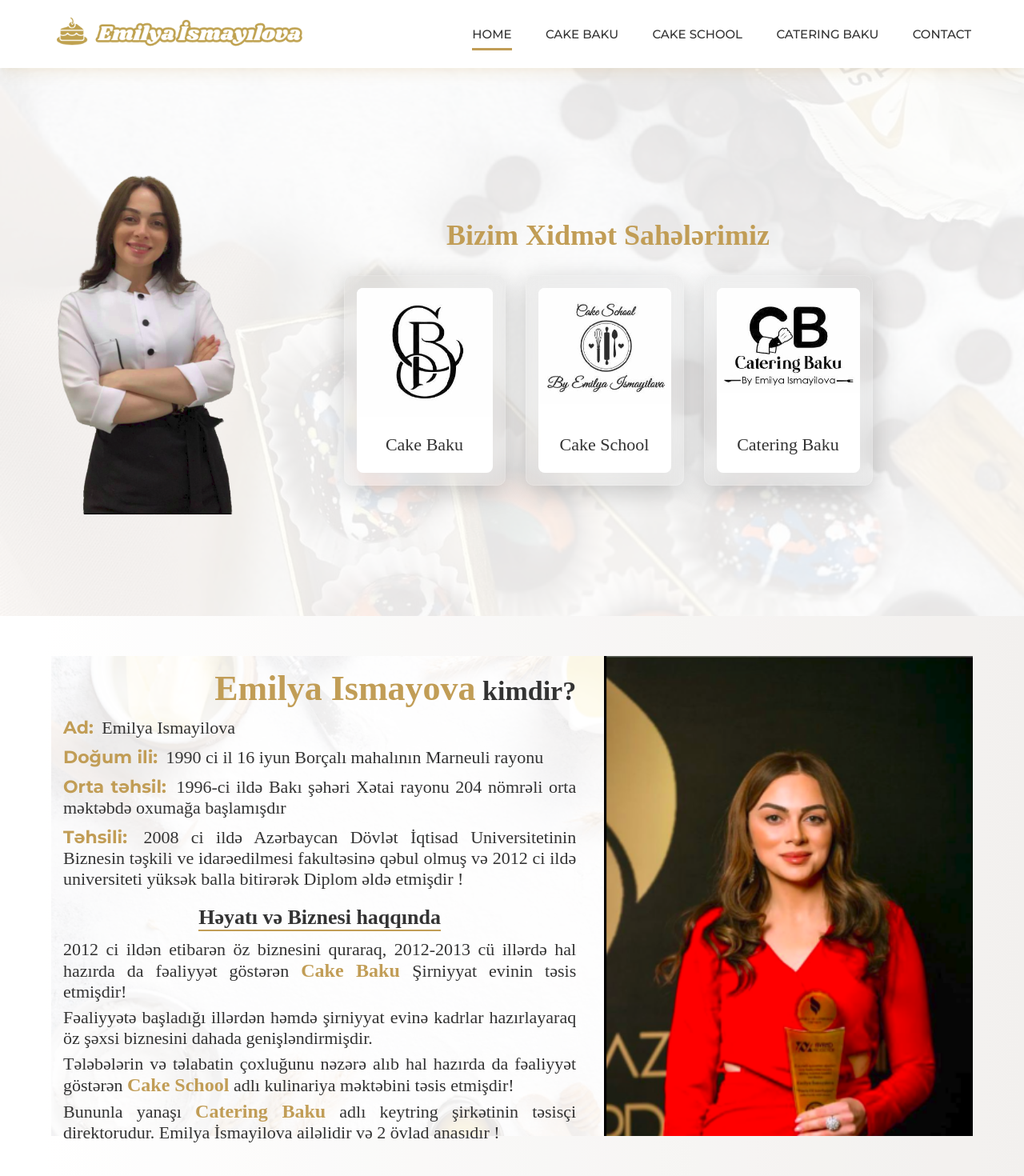
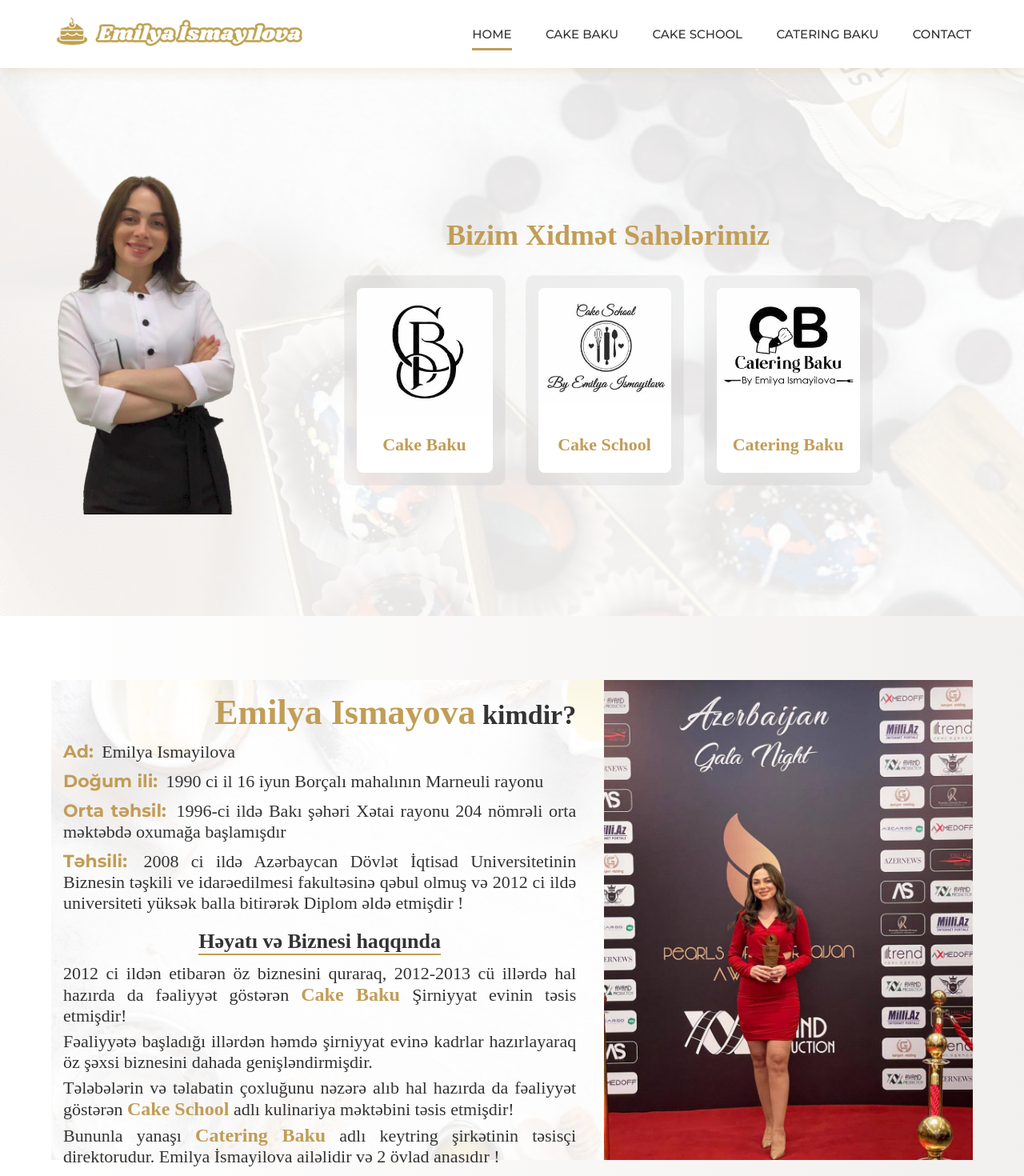
Before and after one commit to OE-org/emilya-cake-school, a React (Create React App) app: page / in a window 1280 px wide. Shown: the top 1470 px of the page at 80% size. Built offline with nearby package versions, Linux system fonts and the light colour scheme; a web font is replaced by a local one.

Commit message:
about info servizes desc fized

```diff
--- a/src/components/About.jsx
+++ b/src/components/About.jsx
@@ -62,10 +62,10 @@
             slidesPerView={1}
             centeredSlides={true}
             loop={true}
-            // autoplay={{
-            //   delay: 2500,
-            //   disableOnInteraction: false,
-            // }}
+            autoplay={{
+              delay: 2500,
+              disableOnInteraction: false,
+            }}
             modules={[Autoplay]}
           >
             {aboutCarouselImgs.map((item) => {
--- a/src/styles/components/_about.scss
+++ b/src/styles/components/_about.scss
@@ -1,7 +1,7 @@
 .about {
   // background-color: #ffedc8;
   background-color: rgba(255, 255, 255, 0.3);
-  padding: 50px 0;
+  padding: 80px 0;
   &__wrapper {
     display: flex;
     height: 600px;
--- a/src/styles/pages/_home.scss
+++ b/src/styles/pages/_home.scss
@@ -36,18 +36,22 @@
     border-radius: 8px;
     height: 100%;
     overflow: hidden;
-    // box-shadow: rgba(0, 0, 0, 0.15) 0px 5px 15px 0px;
     display: flex;
     flex-direction: column;
     justify-content: space-between;
+    color: $main-gold;
+    font-weight: 700;
     &-wrapper {
       padding: 15px;
       background: rgba(0, 0, 0, 0.05);
-      box-shadow: 0 8px 32px 0 rgba(0, 0, 0, 0.2);
       backdrop-filter: blur(11.5px);
       -webkit-backdrop-filter: blur(11.5px);
       border-radius: 10px;
       border: 1px solid rgba(255, 255, 255, 0.18);
+      transition: 0.4s;
+      &:hover {
+        box-shadow: 0 8px 32px 0 rgba(0, 0, 0, 0.2);
+      }
     }
   }
 }
```
